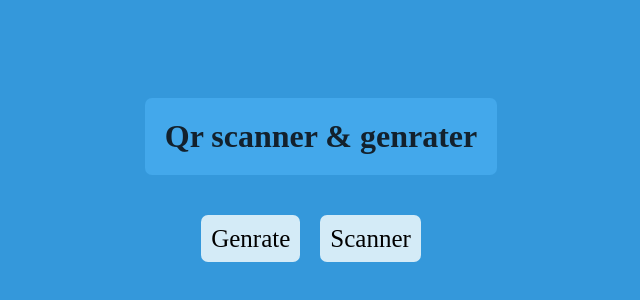
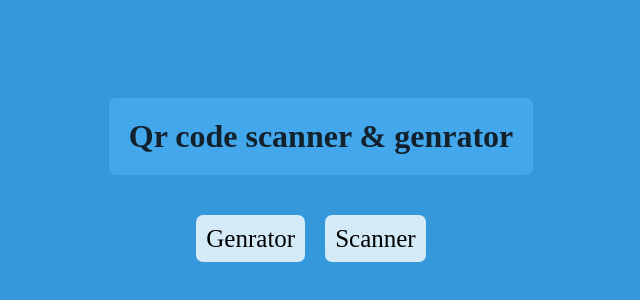
Before and after one commit to Aditya1vishwa/Aditya1vishwa.github.io, a plain HTML site: page Qr/index.html in a window 1280 px wide. Shown: the part 132-432 px from the top of the page, without its empty margins (319-959 px from the left). Drawn offline with Linux system fonts and the light colour scheme.

Commit message:
Update index.html
some

```diff
--- a/Qr/index.html
+++ b/Qr/index.html
@@ -53,10 +53,10 @@ font-weight: 300;}
 </head>
 <body>
     <div class="ram">
-        <div class="head"><h1 class="title">Qr scanner & genrater</h1></div>
+        <div class="head"><h1 class="title">Qr code scanner & genrator</h1></div>
         <div class="main">
    <ul>
-    <li><a href="genrater.html">Genrate</a></li>
+    <li><a href="genrater.html">Genrator</a></li>
     <li><a href="scanner.html">Scanner</a></li>
    </ul>
     </div></div>
```
